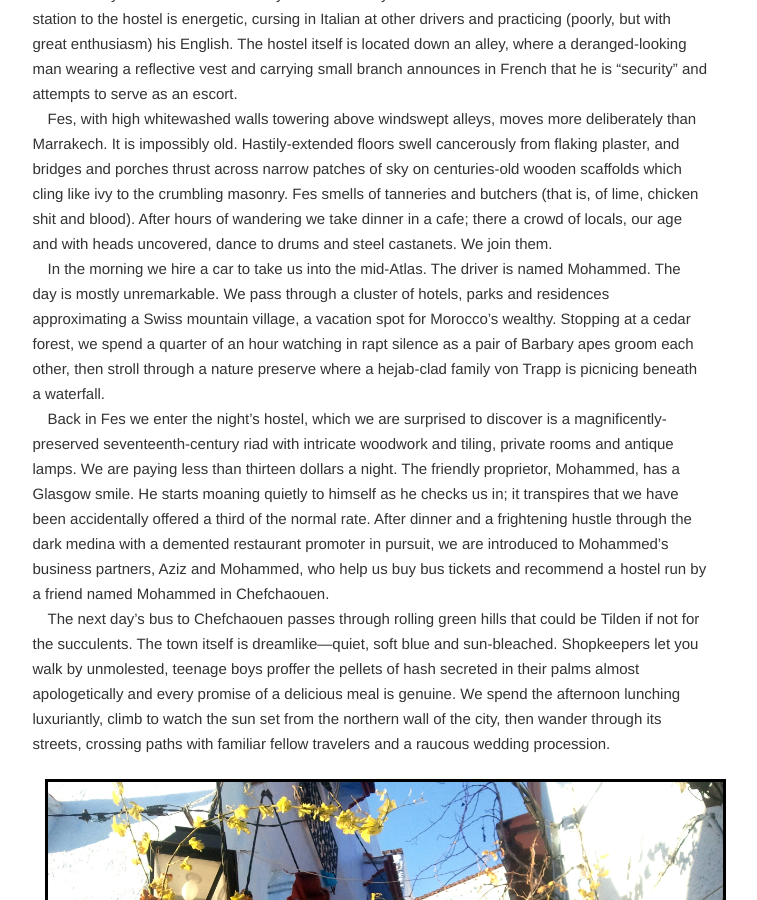
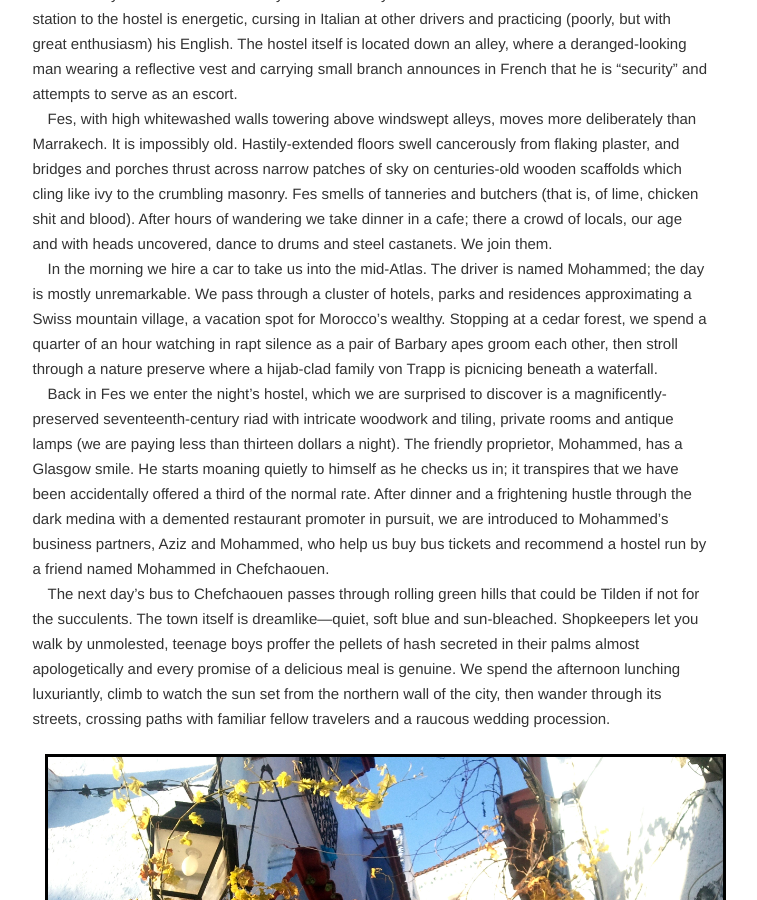
Before and after one commit to jacobandreas/writing, a Jekyll site: the page built from _posts/2013-1-13-maroc.md, in a window 1280 px wide and 900 px high, scrolled down 3368 px. Shown: the whole window, without its empty margins (270-1027 px from the left). Built offline with Jekyll 4.4.1, drawn with Linux system fonts in a browser that asks for light colours; nearby versions of some CDN libraries.

Commit message:
little fixes

```diff
--- a/_posts/2013-1-13-maroc.md
+++ b/_posts/2013-1-13-maroc.md
@@ -80,17 +80,17 @@ there a crowd of locals, our age and with heads uncovered, dance to drums and
 steel castanets. We join them.
 
 In the morning we hire a car to take us into the mid-Atlas. The driver is named
-Mohammed. The day is mostly unremarkable. We pass through a cluster of hotels,
+Mohammed; the day is mostly unremarkable. We pass through a cluster of hotels,
 parks and residences approximating a Swiss mountain village, a vacation spot for
 Morocco's wealthy. Stopping at a cedar forest, we spend a quarter of an hour
 watching in rapt silence as a pair of Barbary apes groom each other, then stroll
-through a nature preserve where a hejab-clad family von Trapp is picnicing
+through a nature preserve where a hijab-clad family von Trapp is picnicing
 beneath a waterfall.
 
 Back in Fes we enter the night's hostel, which we are surprised to discover is a
 magnificently-preserved seventeenth-century riad with intricate woodwork and
-tiling, private rooms and antique lamps. We are paying less than thirteen
-dollars a night. The friendly proprietor, Mohammed, has a Glasgow smile. He
+tiling, private rooms and antique lamps (we are paying less than thirteen
+dollars a night). The friendly proprietor, Mohammed, has a Glasgow smile. He
 starts moaning quietly to himself as he checks us in; it transpires that we have
 been accidentally offered a third of the normal rate. After dinner and a
 frightening hustle through the dark medina with a demented restaurant promoter
```
Also changed, not shown: _posts/2012-12-18-bombay.md (+1 -1 lines).
